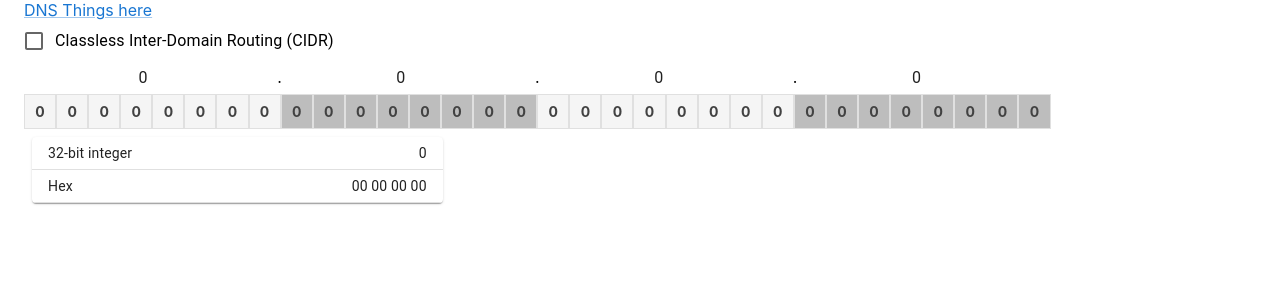
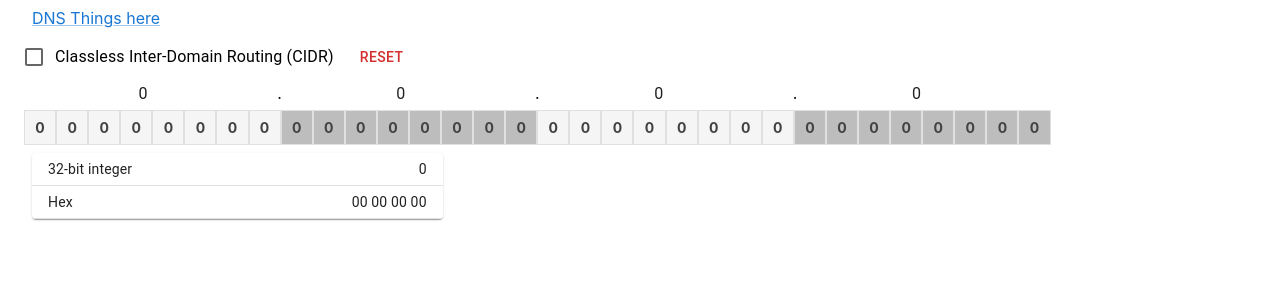
Before and after one commit to zachary822/ip_visualizer, a Next.js app: page / in a window 1280 px wide. Shown: the top 300 px of the page. Built offline with nearby package versions, Linux system fonts and the light colour scheme.

Commit message:
add reset button to ip

```diff
--- a/pages/index.tsx
+++ b/pages/index.tsx
@@ -169,7 +169,7 @@ const Home: NextPage = () => {
         <meta name="description" content="Interactive IP Address Demo" />
       </Head>
       <Container maxWidth="xl">
-        <Box>
+        <Box sx={{ m: 1 }}>
           <NextLink href="/dns" passHref>
             <Link>DNS Things here</Link>
           </NextLink>
@@ -184,6 +184,15 @@ const Home: NextPage = () => {
             }
             label="Classless Inter-Domain Routing (CIDR)"
           />
+          <Button
+            color="error"
+            onClick={(e) => {
+              setIp([0, 0, 0, 0]);
+              setCidr(0);
+            }}
+          >
+            Reset
+          </Button>
         </Box>
         <Grid container>
           <Grid item xs={10}>
```
